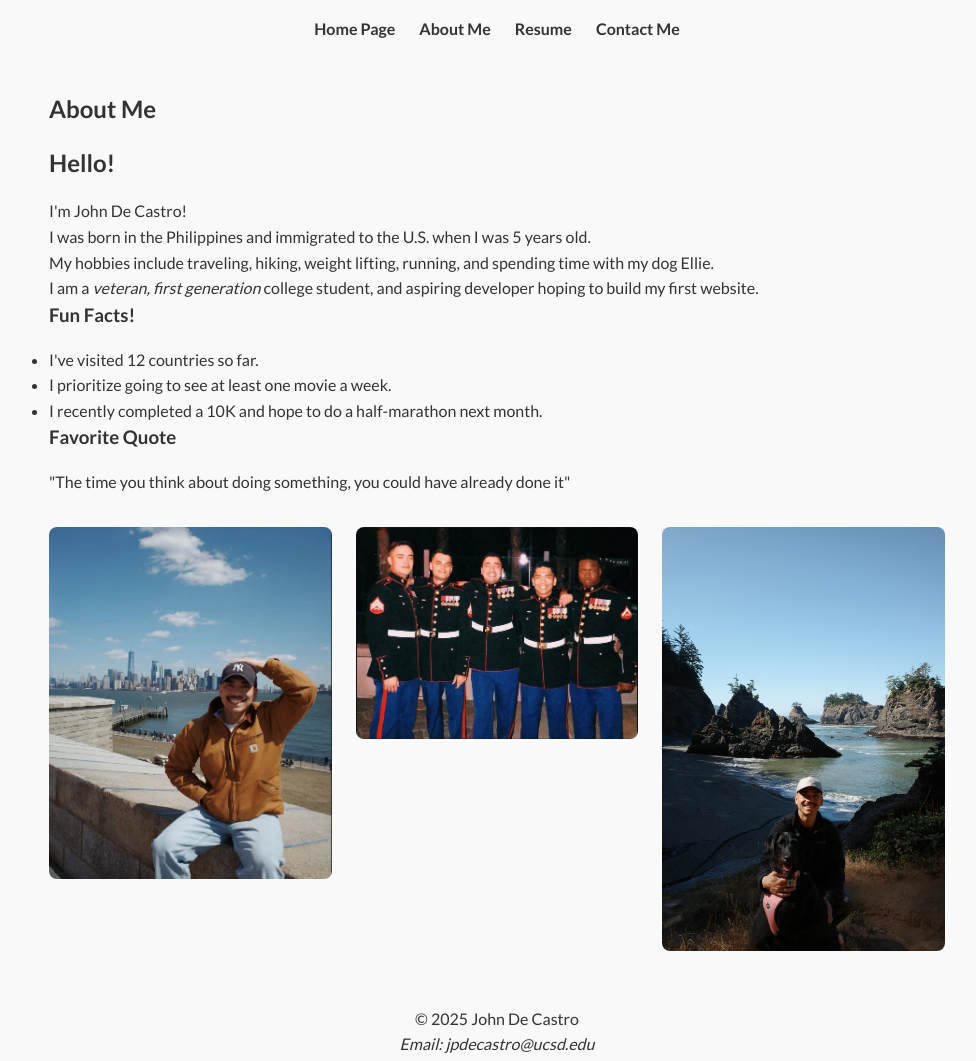
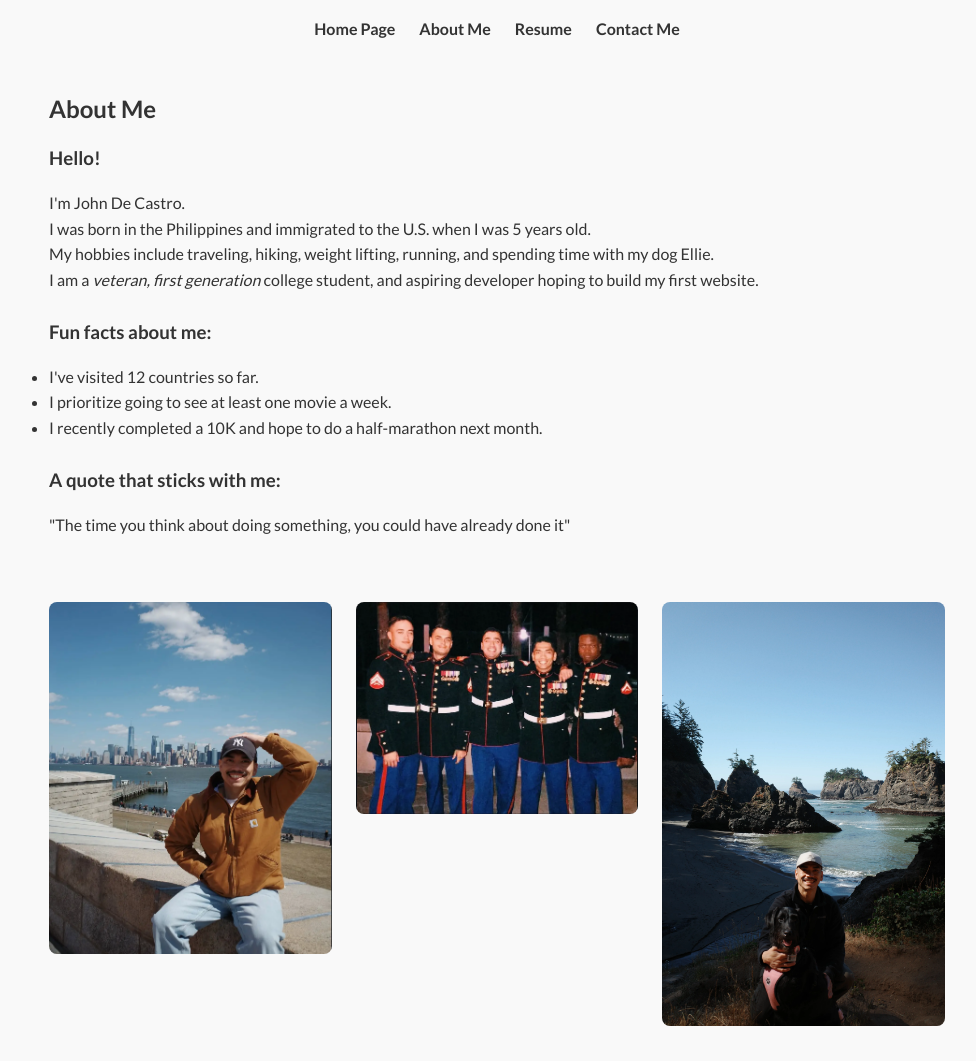
Before and after one commit to JohnDeCastro/cse134-hw5, a plain HTML site: page about.html in a window 1280 px wide. Shown: the top 1061 px of the page, without its empty margins (143-1119 px from the left). Drawn offline with Linux system fonts and the light colour scheme.

Commit message:
Update styling preferences such as image presentation and line spacing

```diff
--- a/about.html
+++ b/about.html
@@ -29,33 +29,32 @@
 
             <article>
 
-                <h2>Hello!</h2>
-                <p>I'm John De Castro!</p>
+                <h3>Hello!</h3>
+                <p>I'm John De Castro.</p>
 
                 <aside>
                     <p>I was born in the Philippines and immigrated to the U.S. when I was 5 years old.</p>
                 </aside>
 
                 <p>My hobbies include traveling, hiking, weight lifting, running, and spending time with my dog Ellie.</p>
-                <p>I am a <em>veteran, first generation</em> college student, and aspiring developer hoping to build my first website.</p>
+                <p>I am a <em>veteran, first generation</em> college student, and aspiring developer hoping to build my first website.</p><br>
 
             </article>
         </section>
 
         <section>
 
-            <h3>Fun Facts!</h3>
-
+            <h3>Fun facts about me:</h3>
             <ul>
                 <li>I've visited 12 countries so far.</li>
                 <li>I prioritize going to see at least one movie a week.</li>
                 <li>I recently completed a 10K and hope to do a half-marathon next month.</li>
-            </ul>
+            </ul><br>
 
         </section>
 
         <section>
-            <h3>Favorite Quote</h3>
+            <h3>A quote that sticks with me:</h3>
 
             <blockquote>
                 "The time you think about doing something, you could have already done it"
--- a/styles.css
+++ b/styles.css
@@ -39,6 +39,10 @@ main {
 
 h1, h2, h3 {
   margin-bottom: 1rem;
+}
+
+h1 {
+  margin-top: 2rem;
 }
 
 header h1 {
@@ -179,22 +183,13 @@ fieldset:has(legend) {
   }
 }
 
-
-.welcome-image {
+.welcome-image, .about-image {
   display: block;
   margin: 2rem auto;
   width: 100%;
-  height: auto;
   max-width: 300px;
-}
-
-.about-image {
-  width: 100%;
   height: auto;
   border-radius: 8px;
-}
-
-.welcome-image, .about-image {
   object-fit: cover;
   object-position: center;
 }
```
Also changed, not shown: resume.html (+2 -2 lines).
